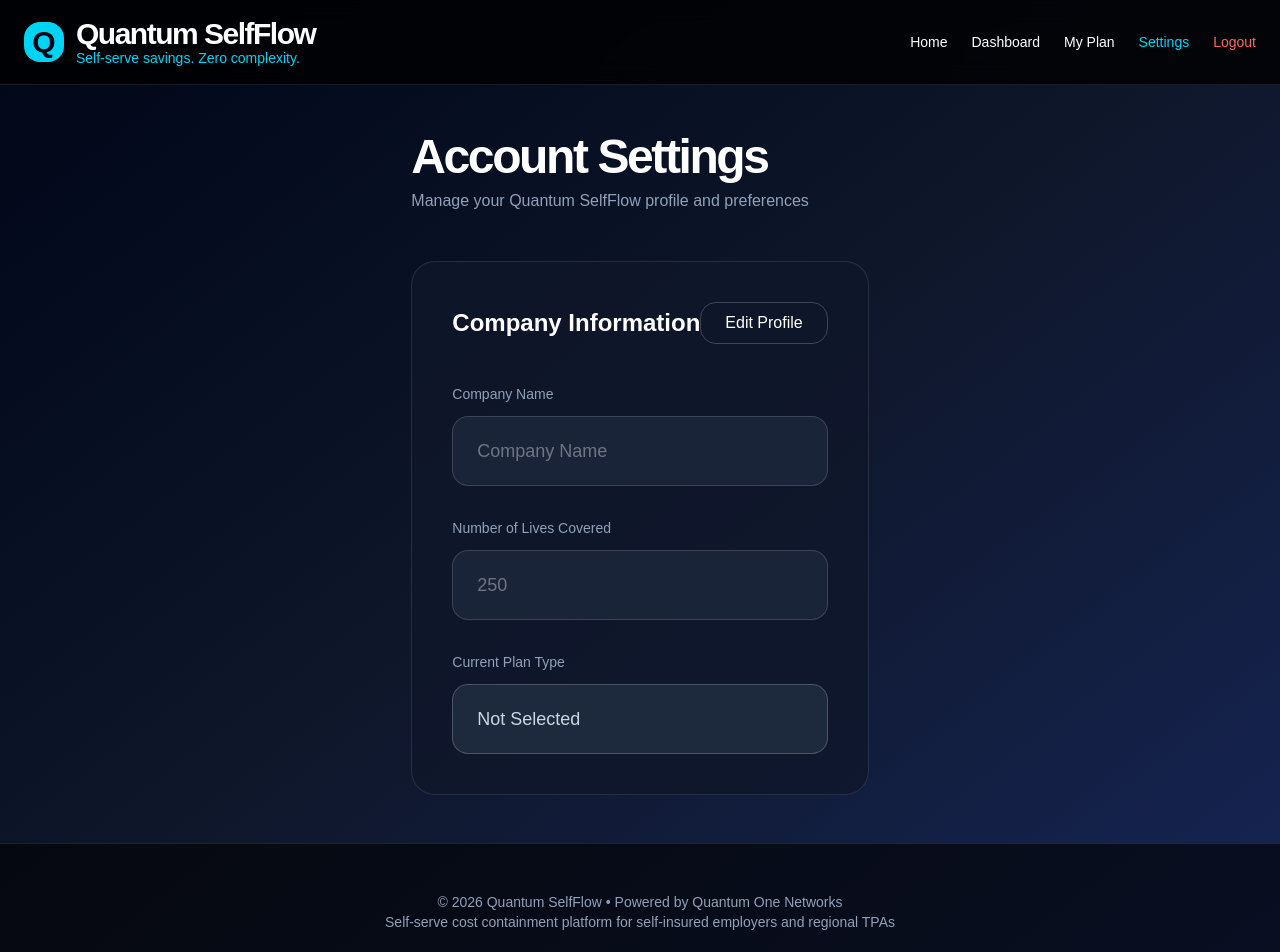
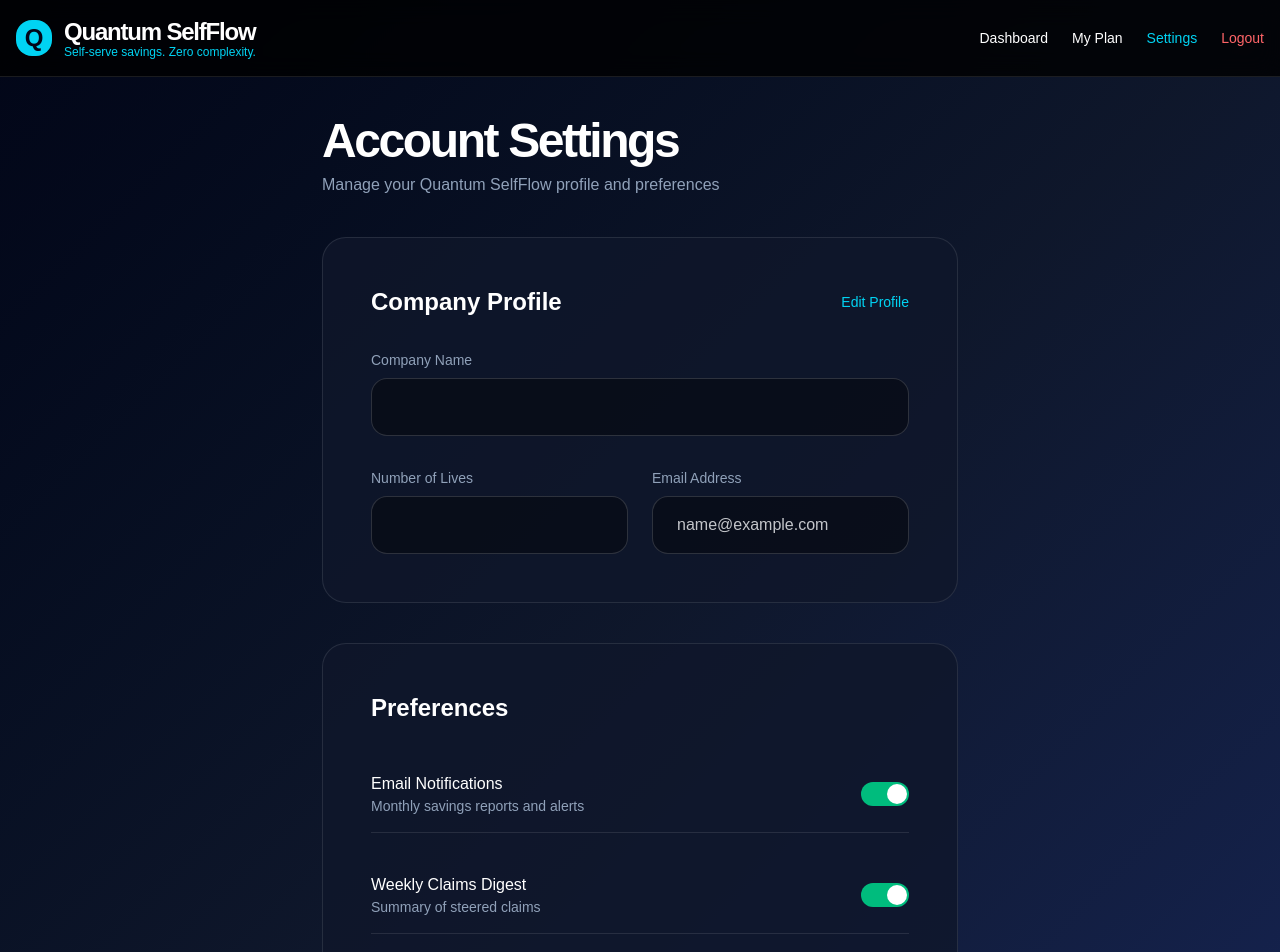
Before and after one commit to ryunstuart/quantum-selfflow, a Next.js app in the folder frontend/: page /settings in a window 1280 px wide. Shown: the top 952 px of the page. Built offline with nearby package versions, Linux system fonts and the light colour scheme; sample sign-in values are in the browser's storage.

Commit message:
FULL settings page - complete with profile editing and preferences

```diff
--- a/frontend/app/settings/page.tsx
+++ b/frontend/app/settings/page.tsx
@@ -4,74 +4,67 @@
 import { useState, useEffect } from 'react';
 
 export default function Settings() {
+  const [isLoggedIn, setIsLoggedIn] = useState(false);
   const [user, setUser] = useState<any>(null);
-  const [editing, setEditing] = useState(false);
-  const [companyName, setCompanyName] = useState('');
-  const [employeeCount, setEmployeeCount] = useState('');
-  const [saving, setSaving] = useState(false);
-  const [showLogoutModal, setShowLogoutModal] = useState(false);
   const [mobileMenuOpen, setMobileMenuOpen] = useState(false);
+  const [editMode, setEditMode] = useState(false);
+  const [formData, setFormData] = useState({
+    companyName: '',
+    employeeCount: '',
+    email: '',
+    phone: ''
+  });
+  const currentYear = new Date().getFullYear();
 
   useEffect(() => {
     const saved = localStorage.getItem('selfflow_user');
     if (saved) {
       const data = JSON.parse(saved);
+      setIsLoggedIn(true);
       setUser(data);
-      setCompanyName(data.companyName || '');
-      setEmployeeCount(data.employeeCount || '');
+      setFormData({
+        companyName: data.companyName || '',
+        employeeCount: data.employeeCount || '',
+        email: data.email || '',
+        phone: data.phone || ''
+      });
+    } else {
+      window.location.href = '/';
     }
   }, []);
-
-  const saveChanges = () => {
-    if (!companyName.trim() || !employeeCount.trim()) {
-      alert("Please fill in all fields");
-      return;
-    }
-
-    setSaving(true);
-    setTimeout(() => {
-      const updated = {
-        ...user,
-        companyName: companyName.trim(),
-        employeeCount: employeeCount.trim()
-      };
-      localStorage.setItem('selfflow_user', JSON.stringify(updated));
-      setUser(updated);
-      setEditing(false);
-      setSaving(false);
-      alert("✅ Settings updated successfully!");
-    }, 800);
-  };
 
   const handleLogout = () => {
     localStorage.removeItem('selfflow_user');
     window.location.href = '/';
   };
 
-  const currentYear = new Date().getFullYear();
+  const handleSave = () => {
+    const updatedUser = { ...user, ...formData };
+    localStorage.setItem('selfflow_user', JSON.stringify(updatedUser));
+    setUser(updatedUser);
+    setEditMode(false);
+    alert("✅ Profile updated successfully!");
+  };
 
   return (
-    <div className="min-h-screen bg-gradient-to-br from-slate-950 via-slate-900 to-blue-950 text-white flex flex-col">
+    <div className="min-h-screen bg-gradient-to-br from-slate-950 via-slate-900 to-blue-950 text-white flex flex-col overflow-x-hidden">
       <nav className="border-b border-white/10 bg-black/80 backdrop-blur-md sticky top-0 z-50">
-        <div className="max-w-7xl mx-auto px-4 md:px-6 py-4 flex justify-between items-center">
+        <div className="max-w-7xl mx-auto px-4 py-4 flex justify-between items-center">
           <Link href="/" className="flex items-center gap-3 hover:opacity-90 transition">
-            <div className="w-9 h-9 md:w-10 md:h-10 bg-cyan-400 rounded-2xl flex items-center justify-center text-slate-950 font-bold text-2xl md:text-3xl shadow-lg">Q</div>
+            <div className="w-9 h-9 bg-cyan-400 rounded-2xl flex items-center justify-center text-slate-950 font-bold text-2xl shadow-lg">Q</div>
             <div>
-              <div className="font-bold text-2xl md:text-3xl tracking-tighter">Quantum SelfFlow</div>
-              <div className="text-cyan-400 text-xs md:text-sm -mt-1">Self-serve savings. Zero complexity.</div>
+              <div className="font-bold text-2xl tracking-tighter">Quantum SelfFlow</div>
+              <div className="text-cyan-400 text-xs -mt-1">Self-serve savings. Zero complexity.</div>
             </div>
           </Link>
 
-          {/* Desktop Nav */}
           <div className="hidden md:flex items-center gap-6 text-sm font-medium">
-            <Link href="/" className="hover:text-cyan-400">Home</Link>
             <Link href="/dashboard" className="hover:text-cyan-400">Dashboard</Link>
             <Link href="/myplan" className="hover:text-cyan-400">My Plan</Link>
             <Link href="/settings" className="text-cyan-400 font-medium">Settings</Link>
-            <button onClick={() => setShowLogoutModal(true)} className="text-red-400 hover:text-red-500">Logout</button>
+            <button onClick={handleLogout} className="text-red-400 hover:text-red-500 transition">Logout</button>
           </div>
 
-          {/* Mobile Hamburger */}
           <button
             onClick={() => setMobileMenuOpen(!mobileMenuOpen)}
             className="md:hidden text-3xl focus:outline-none"
@@ -80,108 +73,116 @@
           </button>
         </div>
 
-        {/* Mobile Menu */}
         {mobileMenuOpen && (
           <div className="md:hidden border-t border-white/10 bg-black/95 py-8">
             <div className="flex flex-col gap-6 text-center text-lg font-medium">
-              <Link href="/" className="hover:text-cyan-400 py-2" onClick={() => setMobileMenuOpen(false)}>Home</Link>
-              <Link href="/dashboard" className="hover:text-cyan-400 py-2" onClick={() => setMobileMenuOpen(false)}>Dashboard</Link>
-              <Link href="/myplan" className="hover:text-cyan-400 py-2" onClick={() => setMobileMenuOpen(false)}>My Plan</Link>
-              <Link href="/settings" className="hover:text-cyan-400 py-2" onClick={() => setMobileMenuOpen(false)}>Settings</Link>
-              <button onClick={() => { setShowLogoutModal(true); setMobileMenuOpen(false); }} className="text-red-400 py-2">Logout</button>
+              <Link href="/dashboard" className="py-2" onClick={() => setMobileMenuOpen(false)}>Dashboard</Link>
+              <Link href="/myplan" className="py-2" onClick={() => setMobileMenuOpen(false)}>My Plan</Link>
+              <Link href="/settings" className="py-2" onClick={() => setMobileMenuOpen(false)}>Settings</Link>
+              <button onClick={handleLogout} className="text-red-400 py-2">Logout</button>
             </div>
           </div>
         )}
       </nav>
 
-      <div className="max-w-3xl mx-auto px-4 md:px-6 py-12 flex-1">
-        <div className="mb-12">
-          <h1 className="text-5xl font-bold tracking-tighter">Account Settings</h1>
-          <p className="text-slate-400 mt-2">Manage your Quantum SelfFlow profile and preferences</p>
-        </div>
+      <div className="max-w-4xl mx-auto px-4 py-10 flex-1">
+        <h1 className="text-4xl md:text-5xl font-bold tracking-tighter mb-2">Account Settings</h1>
+        <p className="text-slate-400">Manage your Quantum SelfFlow profile and preferences</p>
 
-        <div className="bg-slate-900/80 border border-white/10 rounded-3xl p-10">
-          <div className="flex justify-between items-center mb-10">
-            <h2 className="text-2xl font-semibold">Company Information</h2>
+        {/* Profile Section */}
+        <div className="mt-10 bg-slate-900/80 border border-white/10 rounded-3xl p-8 md:p-12">
+          <div className="flex justify-between items-center mb-8">
+            <h3 className="text-2xl font-semibold">Company Profile</h3>
             <button
-              onClick={() => setEditing(!editing)}
-              className="px-6 py-2 border border-white/20 rounded-2xl hover:bg-white/5 transition"
+              onClick={() => setEditMode(!editMode)}
+              className="text-cyan-400 hover:underline text-sm font-medium"
             >
-              {editing ? "Cancel" : "Edit Profile"}
+              {editMode ? 'Cancel' : 'Edit Profile'}
             </button>
           </div>
 
           <div className="space-y-8">
             <div>
-              <label className="block text-sm text-slate-400 mb-3">Company Name</label>
+              <label className="block text-sm text-slate-400 mb-2">Company Name</label>
               <input
                 type="text"
-                value={companyName}
-                onChange={(e) => setCompanyName(e.target.value)}
-                disabled={!editing}
-                className="w-full bg-slate-800 border border-white/20 rounded-2xl px-6 py-5 text-lg disabled:opacity-75"
-                placeholder="Company Name"
+                value={formData.companyName}
+                onChange={(e) => setFormData({...formData, companyName: e.target.value})}
+                disabled={!editMode}
+                className="w-full bg-black/50 border border-white/20 rounded-2xl px-6 py-4 disabled:opacity-75"
               />
             </div>
 
+            <div className="grid md:grid-cols-2 gap-6">
               <div>
-              <label className="block text-sm text-slate-400 mb-3">Number of Lives Covered</label>
+                <label className="block text-sm text-slate-400 mb-2">Number of Lives</label>
                 <input
                   type="number"
-                value={employeeCount}
-                onChange={(e) => setEmployeeCount(e.target.value)}
-                disabled={!editing}
-                className="w-full bg-slate-800 border border-white/20 rounded-2xl px-6 py-5 text-lg disabled:opacity-75"
-                placeholder="250"
+                  value={formData.employeeCount}
+                  onChange={(e) => setFormData({...formData, employeeCount: e.target.value})}
+                  disabled={!editMode}
+                  className="w-full bg-black/50 border border-white/20 rounded-2xl px-6 py-4 disabled:opacity-75"
                 />
               </div>
-
               <div>
-              <label className="block text-sm text-slate-400 mb-3">Current Plan Type</label>
-              <div className="bg-slate-800 border border-white/20 rounded-2xl px-6 py-5 text-lg text-slate-300">
-                {user?.planType || "Not Selected"}
-              </div>
+                <label className="block text-sm text-slate-400 mb-2">Email Address</label>
+                <input
+                  type="email"
+                  value={formData.email}
+                  onChange={(e) => setFormData({...formData, email: e.target.value})}
+                  disabled={!editMode}
+                  className="w-full bg-black/50 border border-white/20 rounded-2xl px-6 py-4 disabled:opacity-75"
+                />
               </div>
             </div>
 
-          {editing && (
+            {editMode && (
               <button
-              onClick={saveChanges}
-              disabled={saving}
-              className="mt-12 w-full bg-cyan-400 hover:bg-cyan-300 disabled:bg-slate-700 text-slate-950 font-semibold py-6 rounded-2xl text-xl transition"
+                onClick={() => { handleSave(); }}
+                className="w-full bg-cyan-400 hover:bg-cyan-300 text-slate-950 font-semibold py-5 rounded-3xl text-lg"
               >
-              {saving ? "Saving Changes..." : "Save Changes"}
+                Save Changes
               </button>
             )}
           </div>
         </div>
 
-      {/* Logout Confirmation Modal */}
-      {showLogoutModal && (
-        <div className="fixed inset-0 bg-black/80 flex items-center justify-center z-[200] p-4">
-          <div className="bg-slate-900 border border-white/10 rounded-3xl p-10 max-w-sm w-full text-center">
-            <h3 className="text-2xl font-semibold mb-4">Log out of Quantum SelfFlow?</h3>
-            <p className="text-slate-400 mb-8">You will need to log back in to access your dashboard.</p>
+        {/* Preferences */}
+        <div className="mt-10 bg-slate-900/80 border border-white/10 rounded-3xl p-8 md:p-12">
+          <h3 className="text-2xl font-semibold mb-8">Preferences</h3>
+          <div className="space-y-6">
+            <div className="flex justify-between items-center py-4 border-b border-white/10">
+              <div>
+                <div className="font-medium">Email Notifications</div>
+                <div className="text-sm text-slate-400">Monthly savings reports and alerts</div>
+              </div>
+              <div className="w-12 h-6 bg-emerald-500 rounded-full relative cursor-pointer">
+                <div className="absolute right-0.5 top-0.5 w-5 h-5 bg-white rounded-full"></div>
+              </div>
+            </div>
 
-            <div className="flex gap-4">
-              <button
-                onClick={() => setShowLogoutModal(false)}
-                className="flex-1 py-4 border border-white/20 rounded-2xl font-medium"
-              >
-                Cancel
-              </button>
-              <button
-                onClick={handleLogout}
-                className="flex-1 bg-red-500 hover:bg-red-600 text-white font-semibold py-4 rounded-2xl"
-              >
-                Yes, Log Out
-              </button>
+            <div className="flex justify-between items-center py-4 border-b border-white/10">
+              <div>
+                <div className="font-medium">Weekly Claims Digest</div>
+                <div className="text-sm text-slate-400">Summary of steered claims</div>
+              </div>
+              <div className="w-12 h-6 bg-emerald-500 rounded-full relative cursor-pointer">
+                <div className="absolute right-0.5 top-0.5 w-5 h-5 bg-white rounded-full"></div>
+              </div>
+            </div>
+
+            <div className="flex justify-between items-center py-4">
+              <div>
+                <div className="font-medium">Dark Mode</div>
+                <div className="text-sm text-slate-400">Interface theme</div>
+              </div>
+              <div className="text-emerald-400 font-medium">Enabled</div>
             </div>
           </div>
         </div>
-      )}
+      </div>
 
-      {/* Auto Year Footer */}
+      {/* Footer */}
       <footer className="border-t border-white/10 bg-black/60 py-12 mt-auto">
         <div className="max-w-7xl mx-auto px-6 text-center text-slate-400 text-sm">
           © {currentYear} Quantum SelfFlow • Powered by Quantum One Networks<br />
```
Lines whose indentation alone changed are shown as unchanged.
